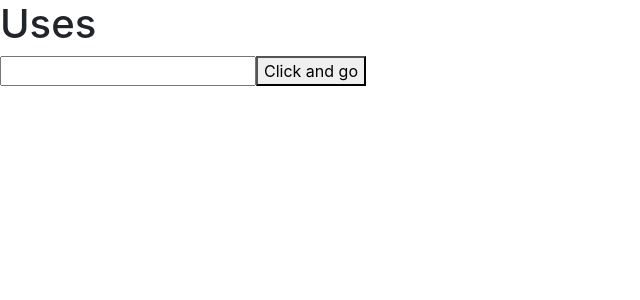
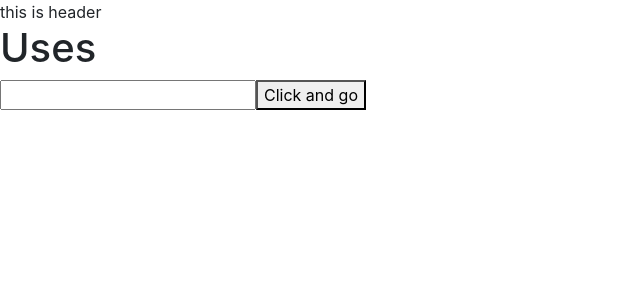
Before and after one commit to kratos619/nuxtapp, a Nuxt app: page /users in a window 1280 px wide. Shown: the top 300 px of the page, without its empty margins (0-640 px from the left). Built offline with nearby package versions, Linux system fonts and the light colour scheme.

Commit message:
add layouts

```diff
--- /dev/null
+++ b/layouts/Header.vue
@@ -0,0 +1,13 @@
+<template>
+  <div>
+    <Header>this is header</Header>
+    <nuxt/>
+  </div>
+</template>
+
+<script>
+export default {};
+</script>
+
+<style>
+</style>
--- a/layouts/default.vue
+++ b/layouts/default.vue
@@ -1,55 +1,8 @@
 <template>
   <div>
-    <nuxt />
+    <nuxt/>
   </div>
 </template>
 
 <style>
-html {
-  font-family: 'Source Sans Pro', -apple-system, BlinkMacSystemFont, 'Segoe UI',
-    Roboto, 'Helvetica Neue', Arial, sans-serif;
-  font-size: 16px;
-  word-spacing: 1px;
-  -ms-text-size-adjust: 100%;
-  -webkit-text-size-adjust: 100%;
-  -moz-osx-font-smoothing: grayscale;
-  -webkit-font-smoothing: antialiased;
-  box-sizing: border-box;
-}
-
-*,
-*:before,
-*:after {
-  box-sizing: border-box;
-  margin: 0;
-}
-
-.button--green {
-  display: inline-block;
-  border-radius: 4px;
-  border: 1px solid #3b8070;
-  color: #3b8070;
-  text-decoration: none;
-  padding: 10px 30px;
-}
-
-.button--green:hover {
-  color: #fff;
-  background-color: #3b8070;
-}
-
-.button--grey {
-  display: inline-block;
-  border-radius: 4px;
-  border: 1px solid #35495e;
-  color: #35495e;
-  text-decoration: none;
-  padding: 10px 30px;
-  margin-left: 15px;
-}
-
-.button--grey:hover {
-  color: #fff;
-  background-color: #35495e;
-}
 </style>
--- a/pages/index.vue
+++ b/pages/index.vue
@@ -10,7 +10,8 @@ import Logo from "~/components/Logo.vue";
 export default {
   components: {
     Logo
-  }
+  },
+  layout: "Header"
 };
 </script>
 
--- a/pages/users/_id.vue
+++ b/pages/users/_id.vue
@@ -6,7 +6,11 @@
 
 <script>
 export default {
-  created() {}
+  validate(data) {
+    console.log(data);
+    return true;
+  },
+  layout: "Header"
 };
 </script>
 
--- a/pages/users/index.vue
+++ b/pages/users/index.vue
@@ -17,7 +17,8 @@ export default {
     onclickGo() {
       this.$router.push(`users/${this.userId}`);
     }
-  }
+  },
+  layout: "Header"
 };
 </script>
 
```
